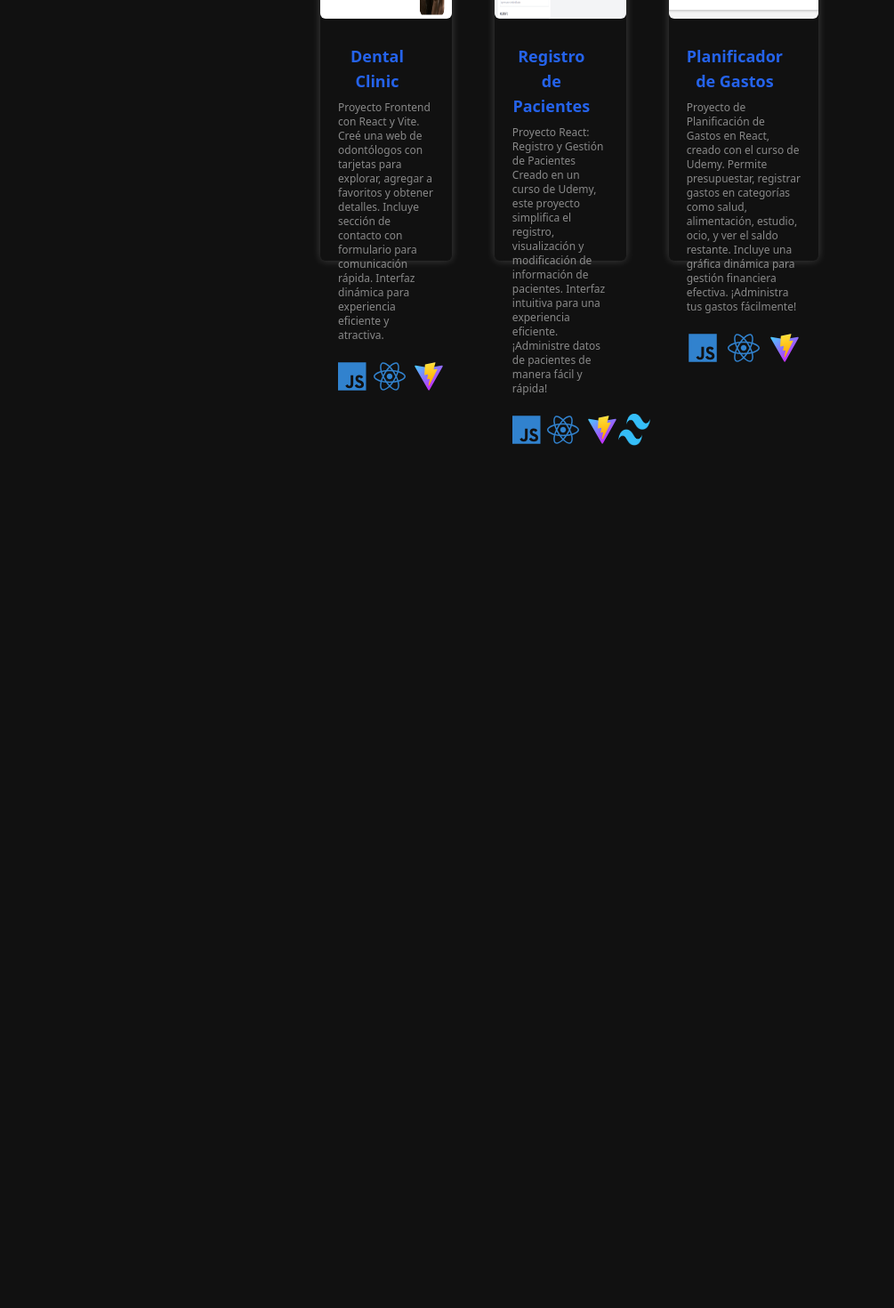
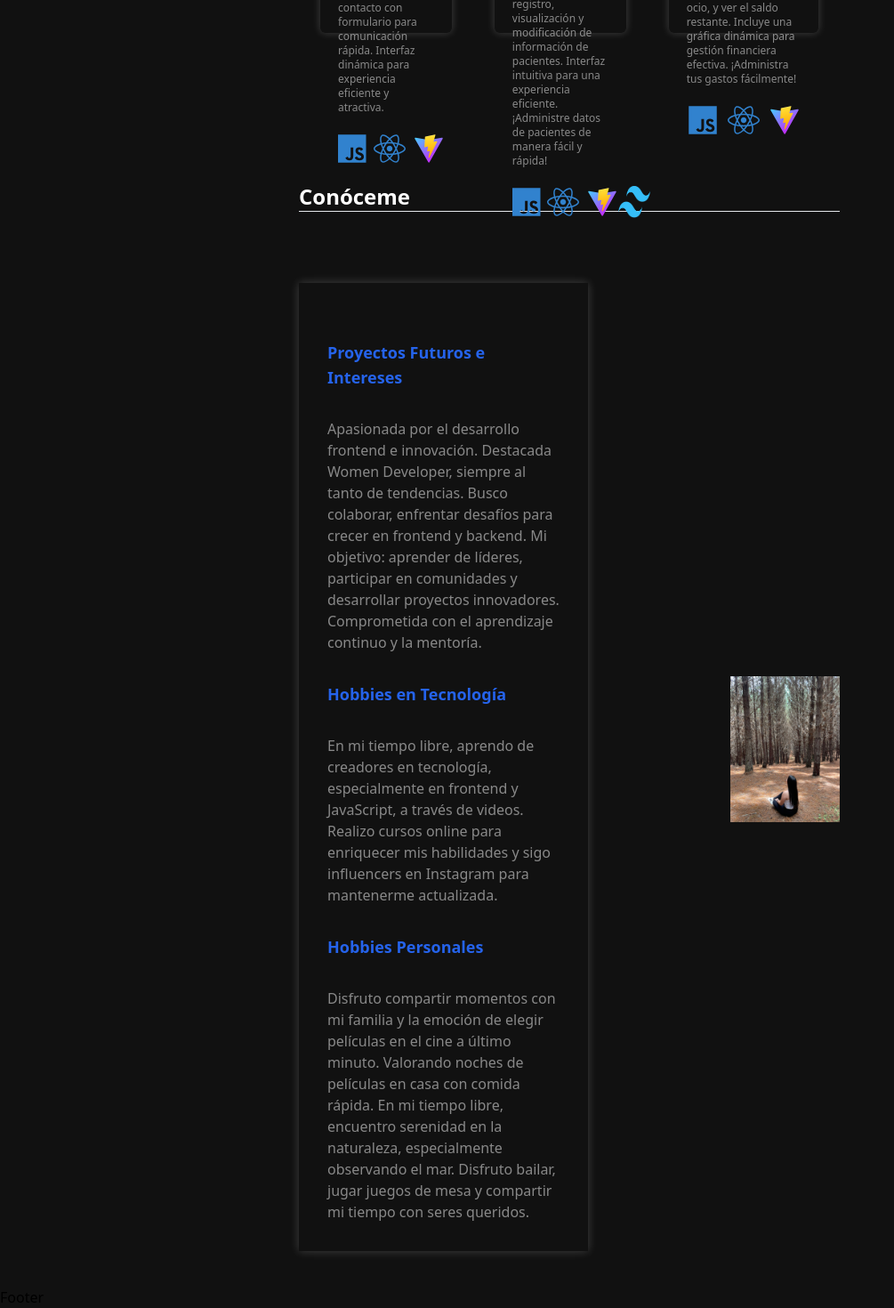
Before and after one commit to MCristina94/Portafolio, a React (Vite) app: page / in a window 1280 px wide. Shown: the part 1757-3227 px from the top of the page at 89% size, without its empty margins (0-1005 px from the left). Before the commit the page ends 2278 px from the top, so only its background shows below. Built offline with nearby package versions, Linux system fonts and the light colour scheme.

Commit message:
se adiciona el conoceme mas

```diff
--- a/src/App.jsx
+++ b/src/App.jsx
@@ -6,6 +6,7 @@ import MyProjects from './Pages/MyProjects'
 import Contact from './Pages/Contact'
 import { Route, Routes } from "react-router-dom"
 import './Styles/App.css'
+import Footer from "./Components/Footer"
 
 function App() {
 
@@ -15,12 +16,7 @@ function App() {
 
     <Header/>
     <Profile/>
-    <Routes>
-      <Route path="/" element={ <Home/> }/>
-      <Route path="/aboutme" element={ <Aboutme/> }/>
-      <Route path="/projects" element={ <MyProjects/> }/>
-      <Route path="/contact" element={ <Contact/> }/>
-    </Routes>
+    <Footer/>
 
     </>
   )
--- a/src/Components/Card.jsx
+++ b/src/Components/Card.jsx
@@ -13,7 +13,7 @@ const Card = () => {
   return (
     <div className="flex justify-between">
       {/* Card 1 */}
-        <div className="my-10 mx-6 h-56 sm:h-60 lg:h-72 xl:h-110 w-36 sm:w-40 lg:w-48 xl:w-64 rounded-md
+      <div className="my-10 mx-6 h-56 sm:h-60 lg:h-72 xl:h-110 w-36 sm:w-40 lg:w-48 xl:w-64 rounded-md
                       shadow-white p-0" style={{boxShadow: '0 0 10px rgba(255, 255, 255, 0.2)'}}>
             <img className="h-28 sm:h-28 lg:h-32 xl:h-44 w-36 sm:w-40 lg:w-48 xl:w-64 rounded-md" src={proyectoFront} alt="img proyecto final front" />
             <div className="p-5">
--- /dev/null
+++ b/src/Components/Conoceme.jsx
@@ -0,0 +1,44 @@
+import React from 'react'
+import fotoMia from '../img/FotoMia.jpg'
+import fotoDeMi from '../img/FotoDeMi.jpeg'
+const Conoceme = () => {
+  return (
+    <div className="flex">
+      <div className=" mr-40 mb-10 mt-20 p-8"style={{boxShadow: '0 0 10px rgba(255, 255, 255, 0.2)'}} >
+        <div className="" >
+          <h2 className="text-blue-600 font-bold my-8 text-lg ">Proyectos Futuros e Intereses</h2>
+          <p className="text-white text-opacity-50">
+          Apasionada por el desarrollo frontend e innovación. Destacada Women Developer,
+          siempre al tanto de tendencias. Busco colaborar, enfrentar desafíos para crecer
+          en frontend y backend. Mi objetivo: aprender de líderes, participar en comunidades
+          y desarrollar proyectos innovadores. Comprometida con el aprendizaje continuo y la mentoría.
+          </p>
+        </div>
+
+        <div>
+          <h2 className="text-blue-600 font-bold my-8 text-lg ">Hobbies en Tecnología</h2>
+          <p className="text-white text-opacity-50">
+          En mi tiempo libre, aprendo de creadores en tecnología, especialmente en frontend y
+          JavaScript, a través de videos. Realizo cursos online para enriquecer mis habilidades
+          y sigo influencers en Instagram para mantenerme actualizada.
+          </p>
+        </div>
+
+        <div>
+          <h2 className="text-blue-600 font-bold my-8 text-lg ">Hobbies Personales</h2>
+          <p className="text-white text-opacity-50">
+          Disfruto compartir momentos con mi familia y la emoción de elegir películas
+          en el cine a último minuto. Valorando noches de películas en casa con comida rápida.
+          En mi tiempo libre, encuentro serenidad en la naturaleza, especialmente observando el
+          mar. Disfruto bailar, jugar juegos de mesa y compartir mi tiempo con seres queridos.
+          </p>
+        </div>
+      </div>
+      <div className="flex items-center justify-center">
+        <img className=" w-full object-cover" src={fotoDeMi} alt="foto_pinera" />
+      </div>
+    </div>
+  )
+}
+
+export default Conoceme
--- /dev/null
+++ b/src/Components/Footer.jsx
@@ -0,0 +1,9 @@
+import React from 'react'
+
+const Footer = () => {
+  return (
+    <div>Footer</div>
+  )
+}
+
+export default Footer
--- a/src/Components/Profile.jsx
+++ b/src/Components/Profile.jsx
@@ -3,6 +3,7 @@ import foto from '../img/Cartoonify.png'
 import { FontAwesomeIcon } from '@fortawesome/react-fontawesome';
 import { faLinkedin, faGithub } from '@fortawesome/free-brands-svg-icons';
 import Card from './Card';
+import Conoceme from './Conoceme';
 
 const Profile = () => {
   return (
@@ -48,11 +49,21 @@ const Profile = () => {
 
       <div className="mx-4 sm:mx-8 md:mx-16 lg:mx-32 xl:mx-44">
         {/* Proyectos */}
-        <h1 className="text-white mt-96 text-2xl font-bold">Proyectos</h1>
+        <h1 className="text-white mt-32 text-2xl font-bold">Proyectos</h1>
         <hr className="" />
         <div>
           <Card/>
         </div>
+      </div>
+
+      <div className="mx-4 sm:mx-8 md:mx-16 lg:mx-32 xl:mx-44">
+        {/* Conoceme mas */}
+        <h1 className="text-white mt-32 text-2xl font-bold">Conóceme</h1>
+        <hr className="" />
+        <div>
+          <Conoceme/>
+        </div>
+
       </div>
     </div>
   )
```
Also changed, not shown: src/img/FotoDeMi.jpeg (added), 1 other file (tests, documents, lock files or other folders).
